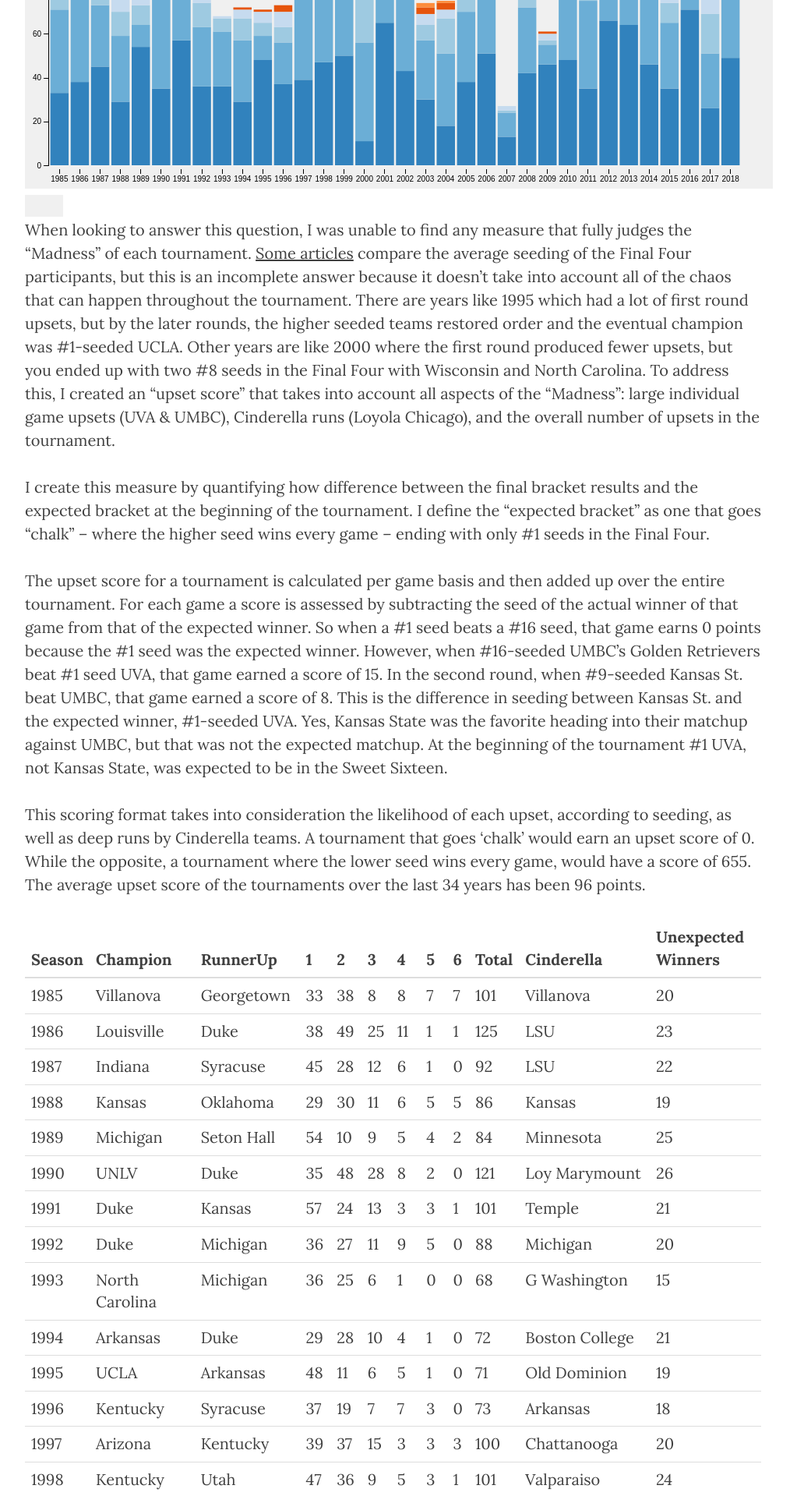
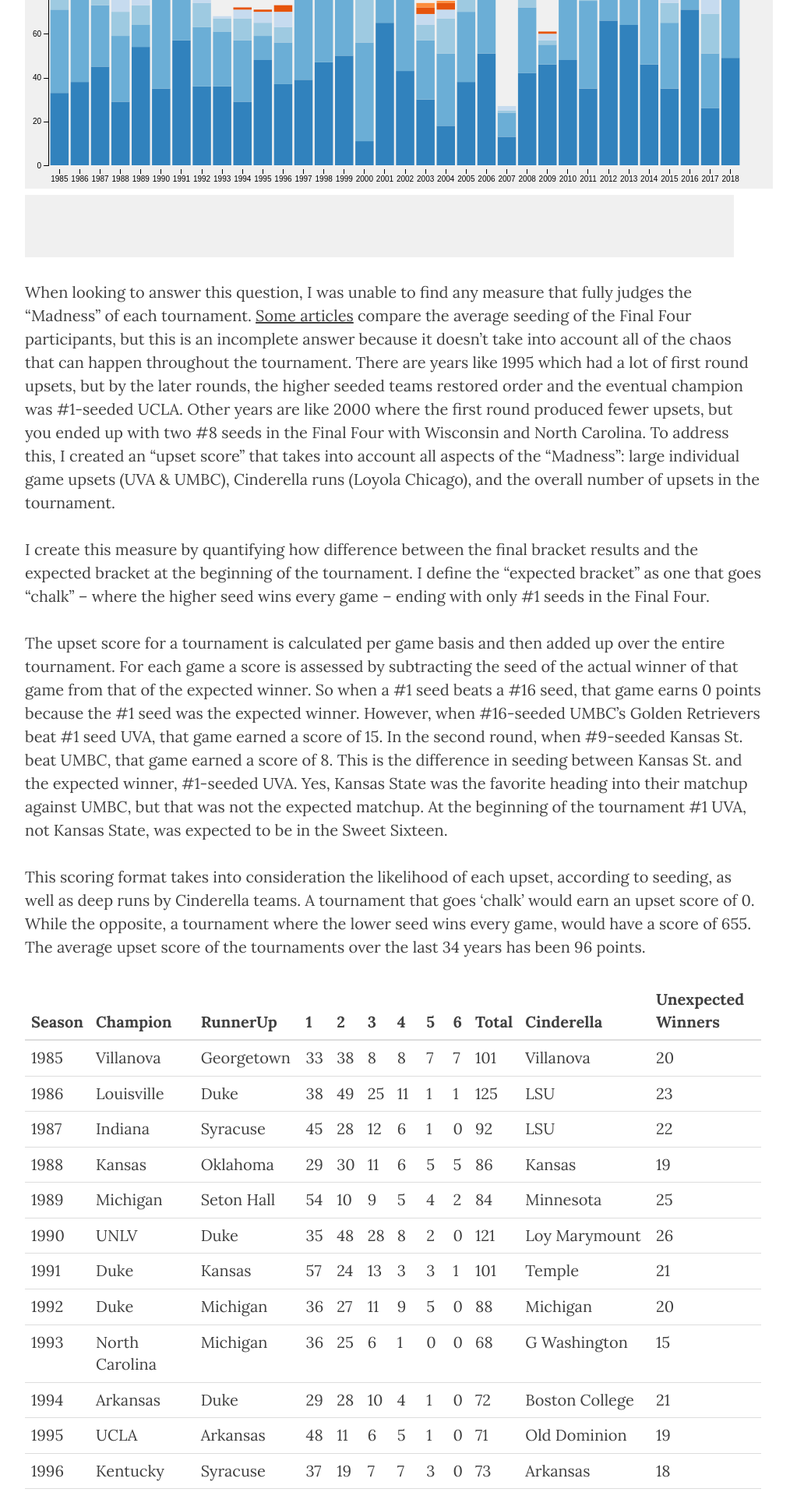
Before and after one commit to jingjingforest/jingjingforest.github.io, a Jekyll site: the page built from _posts/2018-04-04-Ranking-Ever-Year-of-March-Madness.markdown, in a window 1280 px wide. Shown: the part 1240-3159 px from the top of the page at 78% size, without its empty margins (233-1256 px from the left). Built offline with Jekyll 4.4.1, drawn with Linux system fonts in a browser that asks for light colours; nearby versions of some CDN libraries.

Commit message:
Update stack_bar.html

```diff
--- a/_includes/stack_bar.html
+++ b/_includes/stack_bar.html
@@ -26,10 +26,10 @@
     }
 
     .details {
-        position: absolute;
+/*         position: absolute; */
         /* display: none; */
-/*         width: 910px;
-        height: 80px; */
+        width: 910px;
+        height: 80px;
         background: #f0f0f0;
         padding: 14px;
         padding-left: 35px;
```
